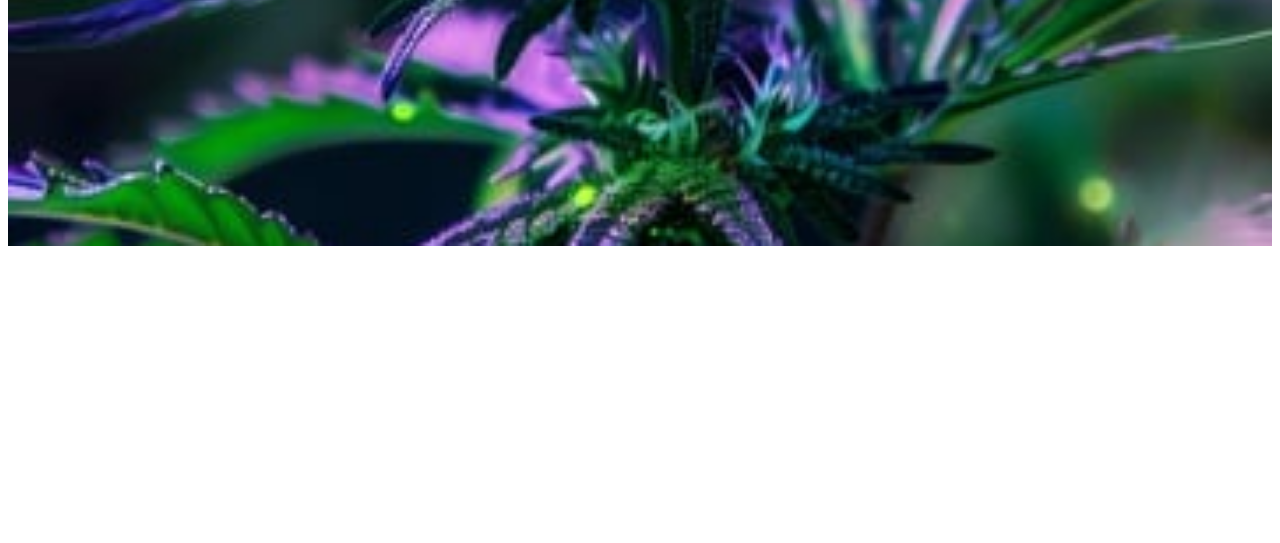
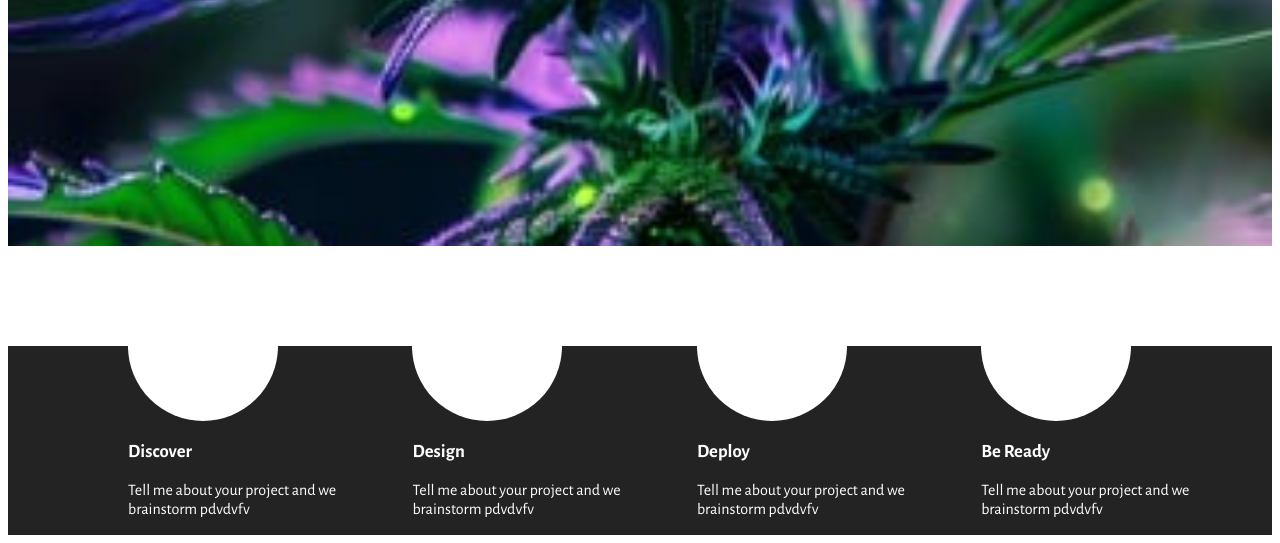
Before and after one commit to karolinakoubova/aneta, a plain HTML site: page index.html in a window 1280 px wide. Shown: the part 412-955 px from the top of the page. Before the commit the page ends 800 px from the top, so only its background shows below. Drawn offline with nearby package versions, Linux system fonts and the light colour scheme.

Commit message:
added home section

```diff
--- a/css/style.css
+++ b/css/style.css
@@ -39,6 +39,7 @@ nav img {
     background-position: center;
     height: 500px;
     text-align: center;
+    margin-bottom: 100px;
 }
 
 .header-text {
@@ -62,4 +63,27 @@ em {
     text-decoration: underline solid white;
     color: #54be90;
     font-style: normal;
+    font-weight: 500;
 }
+
+.home {
+    display: flex;
+    background-color: #232323;
+    justify-content: space-around;
+    color: white;
+    padding-left: 5%;
+    padding-right: 5%;
+}
+
+.circle {
+    height: 150px;
+    width: 150px;
+    border-radius: 50%;
+    z-index: 1;
+    background-color: white;
+    margin-top: -75px;
+}
+
+.home-text {
+    padding-left: 5%;
+}
--- a/index.html
+++ b/index.html
@@ -26,5 +26,27 @@
         <h2>I am a Full-stack Web Developer.</h2>
     </div>
     </section>
+    <section class="home">
+        <div class="home-text">
+            <div class="circle"></div>
+            <h3>Discover</h3>
+            <p>Tell me about your project and we brainstorm pdvdvfv</p>
+        </div>
+        <div class="home-text">
+            <div class="circle"></div>
+            <h3>Design</h3>
+            <p>Tell me about your project and we brainstorm pdvdvfv</p>
+        </div>
+        <div class="home-text">
+            <div class="circle"></div>
+            <h3>Deploy</h3>
+            <p>Tell me about your project and we brainstorm pdvdvfv</p>
+        </div>
+        <div class="home-text">
+            <div class="circle"></div>
+            <h3>Be Ready</h3>
+            <p>Tell me about your project and we brainstorm pdvdvfv</p>
+        </div>
+    </section>
 </body>
 </html>
```
